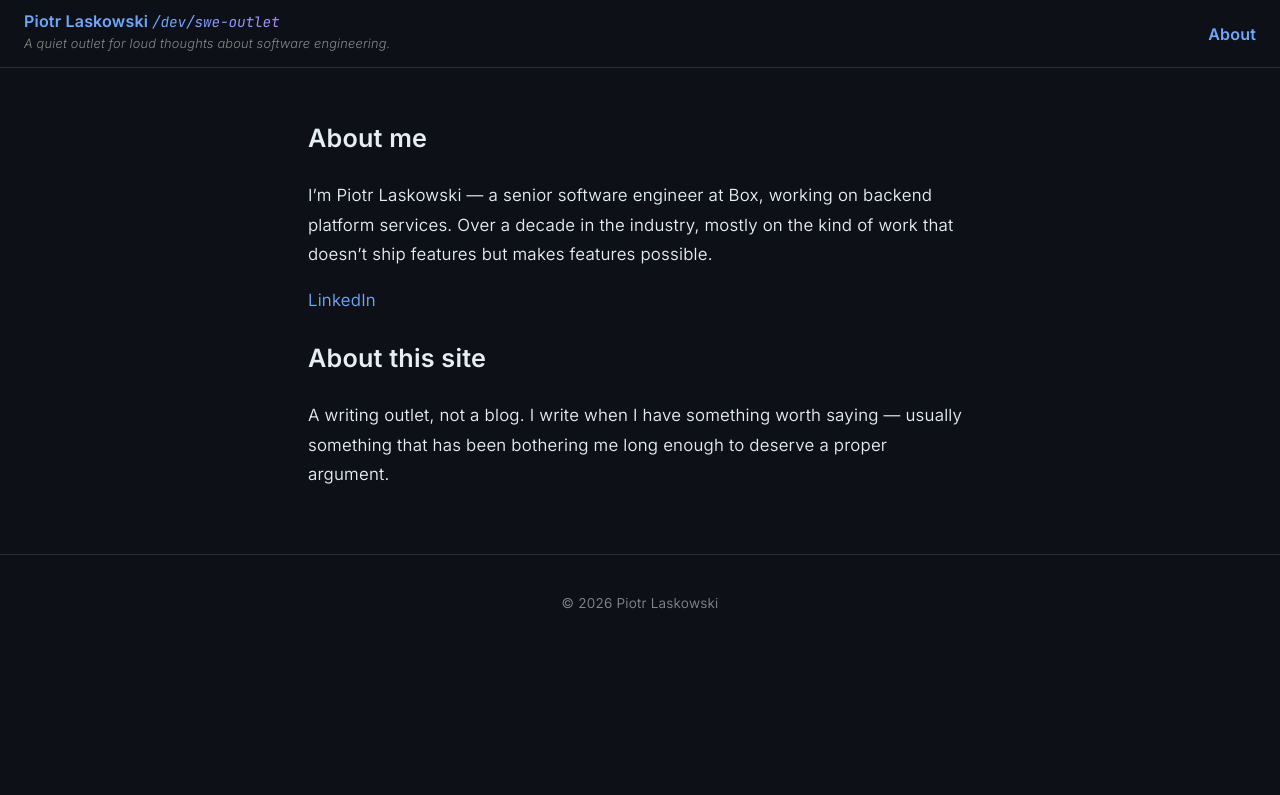
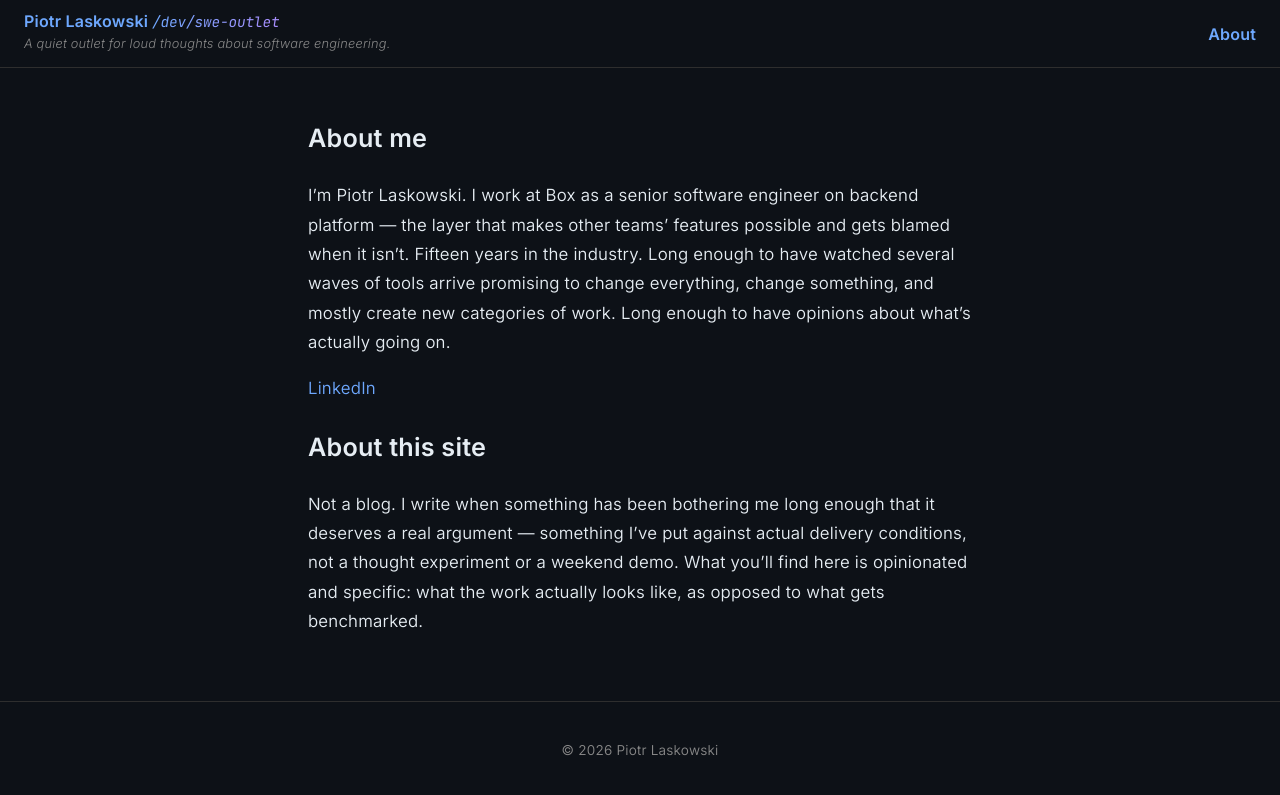
Before and after one commit to plaskowski/plaskowski.github.io, a Jekyll site: the page built from about.md, in a window 1280 px wide. Shown: the top 795 px of the page. Built offline with Jekyll 4.4.1, drawn with Linux system fonts in a browser that asks for light colours.

Commit message:
refine about page voice to match essay tone
Co-authored-by: Cursor <cursoragent@cursor.com>

```diff
--- a/about.md
+++ b/about.md
@@ -5,10 +5,10 @@ title: About
 
 ## About me
 
-I'm Piotr Laskowski — a senior software engineer at Box, working on backend platform services. Over a decade in the industry, mostly on the kind of work that doesn't ship features but makes features possible.
+I'm Piotr Laskowski. I work at Box as a senior software engineer on backend platform — the layer that makes other teams' features possible and gets blamed when it isn't. Fifteen years in the industry. Long enough to have watched several waves of tools arrive promising to change everything, change something, and mostly create new categories of work. Long enough to have opinions about what's actually going on.
 
 [LinkedIn](https://www.linkedin.com/in/piotr-laskowski-waw/)
 
 ## About this site
 
-A writing outlet, not a blog. I write when I have something worth saying — usually something that has been bothering me long enough to deserve a proper argument.
+Not a blog. I write when something has been bothering me long enough that it deserves a real argument — something I've put against actual delivery conditions, not a thought experiment or a weekend demo. What you'll find here is opinionated and specific: what the work actually looks like, as opposed to what gets benchmarked.
```
